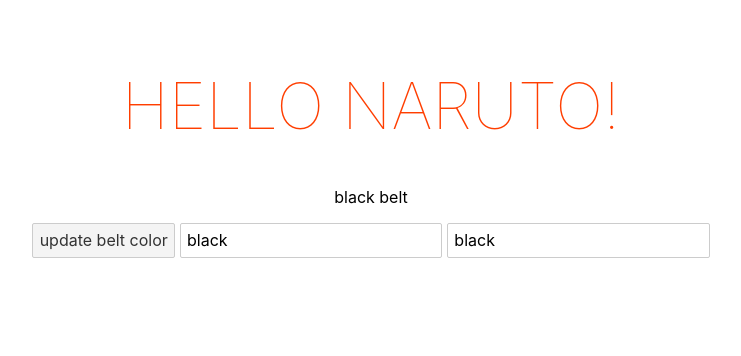
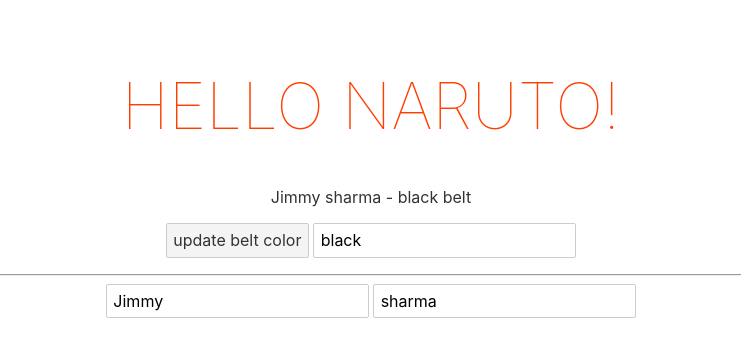
Before and after one commit to faisalmoinuddin99/Svelte-Tutorial, a Svelte app in the folder myproject/: page / in a window 1280 px wide. Shown: the top 356 px of the page, without its empty margins (269-1010 px from the left). Built offline with nearby package versions, Linux system fonts and the light colour scheme.

Commit message:
Reactive Values and Reactive Statement

```diff
--- a/myproject/src/App.svelte
+++ b/myproject/src/App.svelte
@@ -1,6 +1,19 @@
 <script>
   let name = "naruto";
   let beltColor = "black";
+  let first_name = "Jimmy";
+  let last_name = "sharma";
+
+  // Reactive Value
+  $: full_name = `${first_name} ${last_name}`;
+
+  // Reactive Statement
+  $: console.log(beltColor);
+
+  $: {
+    console.log(beltColor);
+    console.log(full_name);
+  }
 
   let handleClick = () => {
     if (beltColor == "black") {
@@ -17,15 +30,17 @@
 
 <main>
   <h1>Hello {name}!</h1>
-  <p style="color:{beltColor}">{beltColor} belt</p>
+  <p>{full_name} - {beltColor} belt</p>
 
   <button on:click={handleClick}>update belt color</button>
 
   <!-- one-way data binding -->
   <input type="text" on:input={handleInput} value={beltColor} />
 
-  <!-- two way data binding -->
-  <input type="text" bind:value={beltColor} />
+  <hr />
+
+  <input type="text" bind:value={first_name} />
+  <input type="text" bind:value={last_name} />
 </main>
 
 <style>
```
